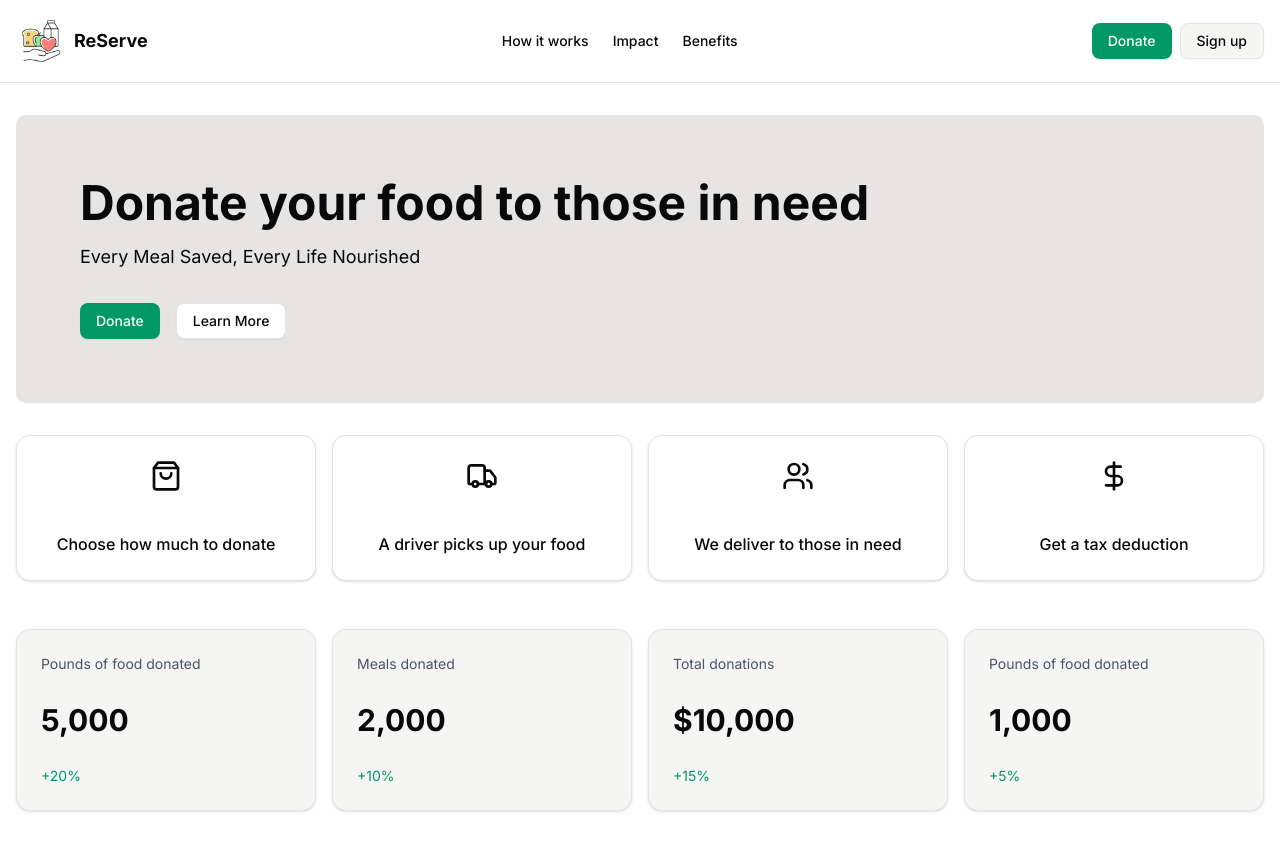
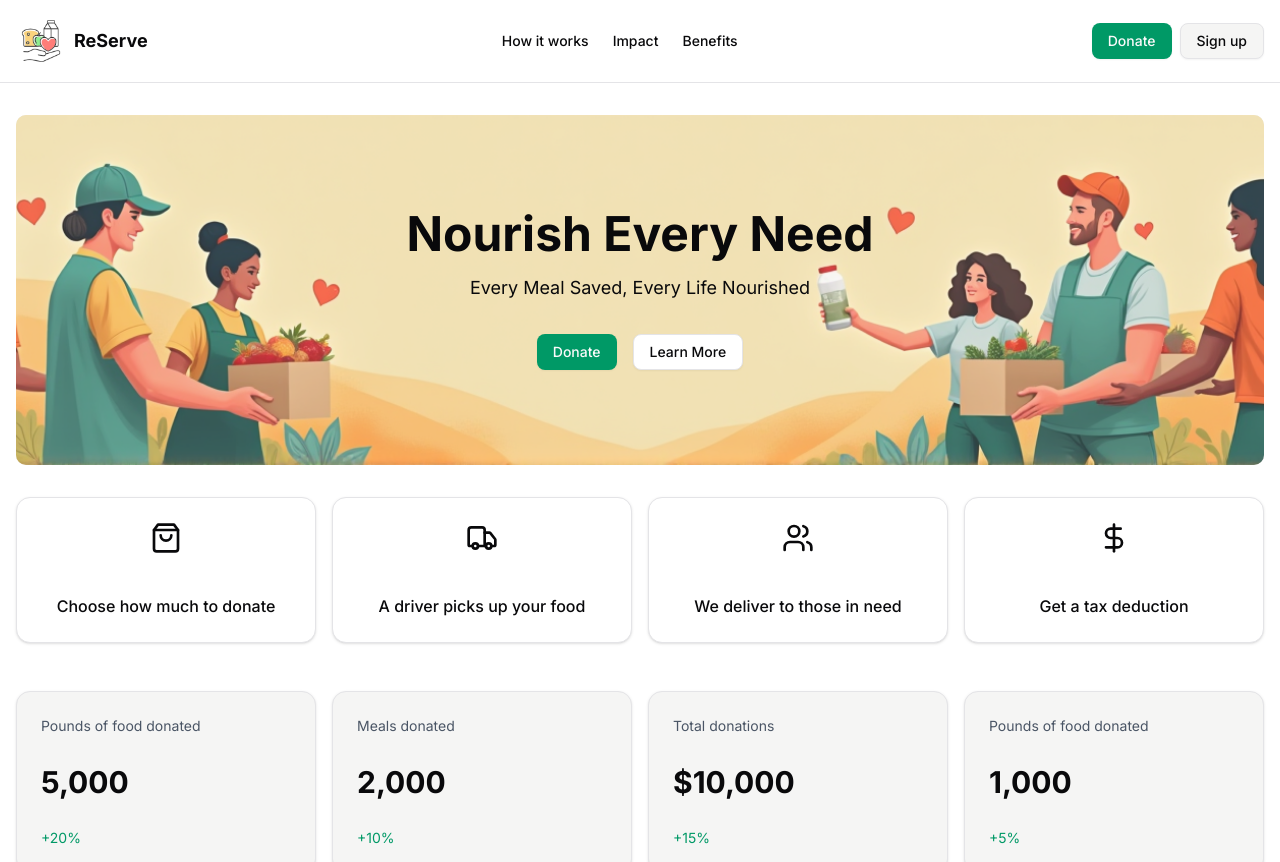
Before and after one commit to YashKhatpe/ReServe, a Next.js app: page / in a window 1280 px wide. Shown: the top 862 px of the page. Built offline with nearby package versions, Linux system fonts and the light colour scheme.

Commit message:
hero img

```diff
--- a/app/page.tsx
+++ b/app/page.tsx
@@ -15,9 +15,9 @@ import {
 
 export default function Home() {
   return (
-    <div className="flex flex-col min-h-screen">
+    <div className="flex flex-col min-h-screen ">
       {/* Navigation */}
-      <header className="border-b bg-color:">
+      <header className="border-b">
         <div className="container mx-auto px-4 py-4 flex items-center justify-between">
           <div className="flex items-center gap-2">
             {/* <Heart className="h-5 w-5" /> */}
@@ -48,24 +48,30 @@ export default function Home() {
         <section className="container mx-auto px-4 py-8">
           <div className="relative rounded-lg overflow-hidden bg-stone-200 mb-8">
             <div className="absolute inset-0 z-0">
-              {/* <Image
-                src="https://images.unsplash.com/photo-1593113598332-cd59a93e6f6a?ixlib=rb-4.0.3&ixid=M3wxMjA3fDB8MHxwaG90by1wYWdlfHx8fGVufDB8fHx8fA%3D%3D&auto=format&fit=crop&w=1770&q=80"
+              <Image
+                src="/hero.png"
                 alt="Food donation"
                 fill
-                className="object-cover opacity-20"
+                className="object-cover opacity-80"
                 priority
-              /> */}
+              />
             </div>
+            <div className="flex items-center justify-center h-[350px] text-center">
               <div className="relative z-10 p-8 md:p-16 max-w-3xl">
-              <h1 className="text-4xl md:text-5xl font-bold mb-4 whitespace-nowrap">Donate your food to those in need</h1>
+                <h1 className="text-4xl md:text-5xl font-bold mb-4 whitespace-nowrap">
+                Nourish Every Need
+                </h1>
+
                 <p className="text-lg mb-8">
                   Every Meal Saved, Every Life Nourished
                 </p>
-              <div className="flex flex-wrap gap-4">
+                <div className="flex justify-center gap-4">
                   <Button className="bg-emerald-600 hover:bg-emerald-700 cursor-pointer">Donate</Button>
                   <Button variant="outline" className="bg-white hover:bg-gray-100 cursor-pointer">Learn More</Button>
                 </div>
               </div>
+            </div>
+
           </div>
 
           {/* How It Works */}
```
Also changed, not shown: public/hero.png (added). Lines whose indentation alone changed are shown as unchanged.
